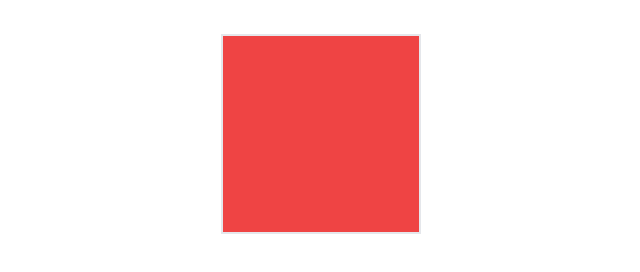
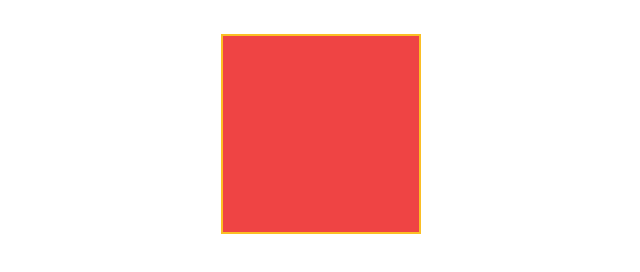
Before and after one commit to muntasir17/problem-solving, a website: page index.html in a window 1280 px wide. Shown: the full height of the page, 319-959 px from the left. Drawn offline with nearby package versions, Linux system fonts and the light colour scheme.

Commit message:
changes border color

```diff
--- a/index.html
+++ b/index.html
@@ -21,7 +21,7 @@
     </style>
 <br>
 
-<div class="box1 w-[200px] h-[200px] border-[2px] bg-red-500">
+<div class="box1 w-[200px] h-[200px] border-[2px] border-amber-400 bg-red-500">
 
 </div>
 
```
